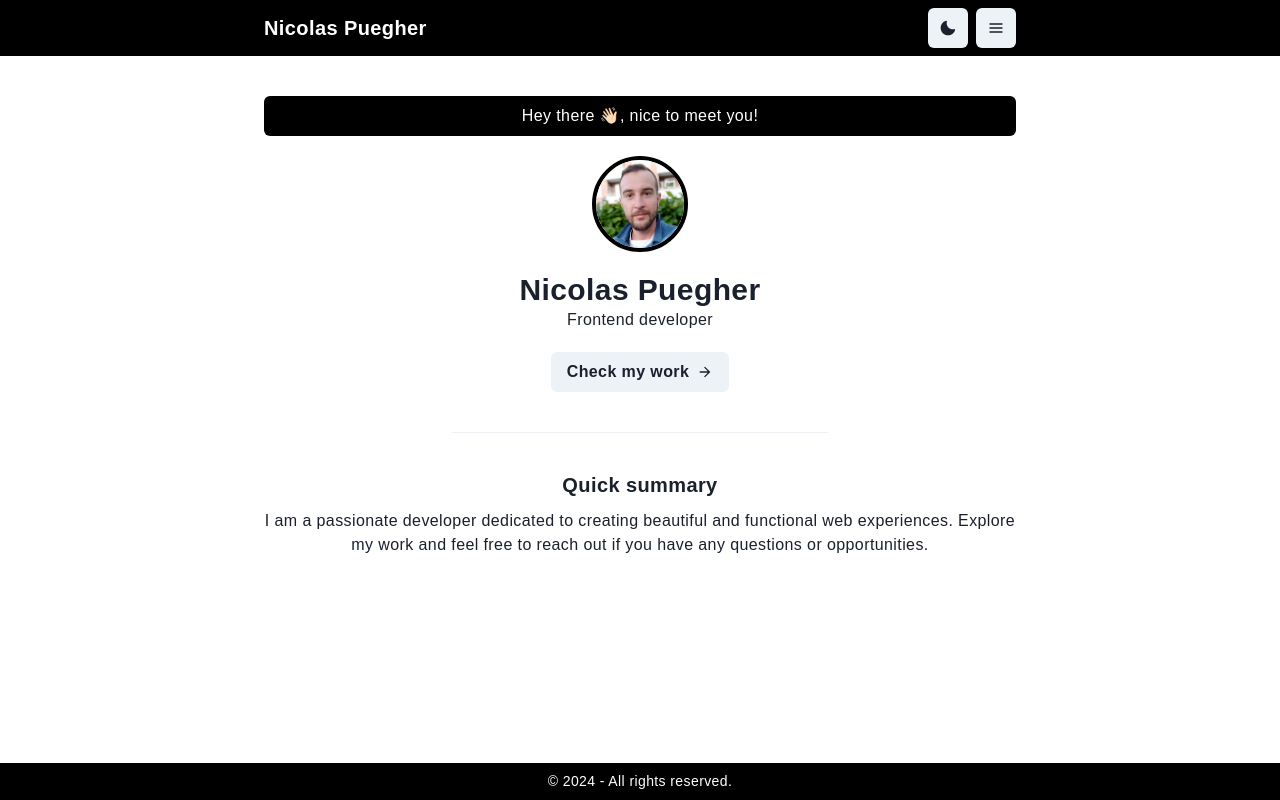
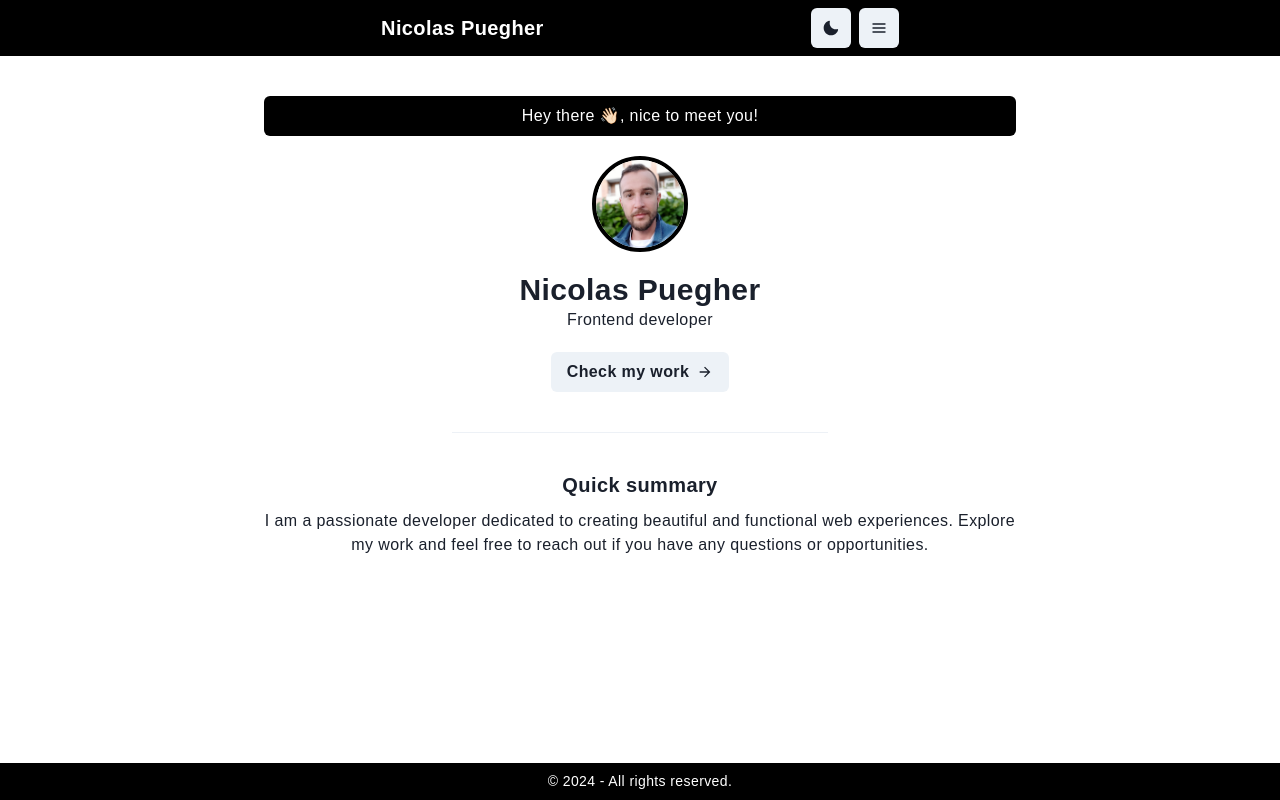
Before and after one commit to nicoPuegher/portfolio, a React (Vite) app: page / in a window 1280 px wide. Built offline with nearby package versions, Linux system fonts and the light colour scheme.

Commit message:
Remove prop-styles from layout-container included in the new custom container-theme

```diff
--- a/src/components/ui/layout-container.jsx
+++ b/src/components/ui/layout-container.jsx
@@ -4,7 +4,7 @@ import PropTypes from 'prop-types';
 
 export default function LayoutContainer({ as = 'div', children, ...props }) {
 	return (
-		<Container as={as} maxW="container.md" p={2} {...props}>
+		<Container as={as} {...props}>
 			{children}
 		</Container>
 	);
```
